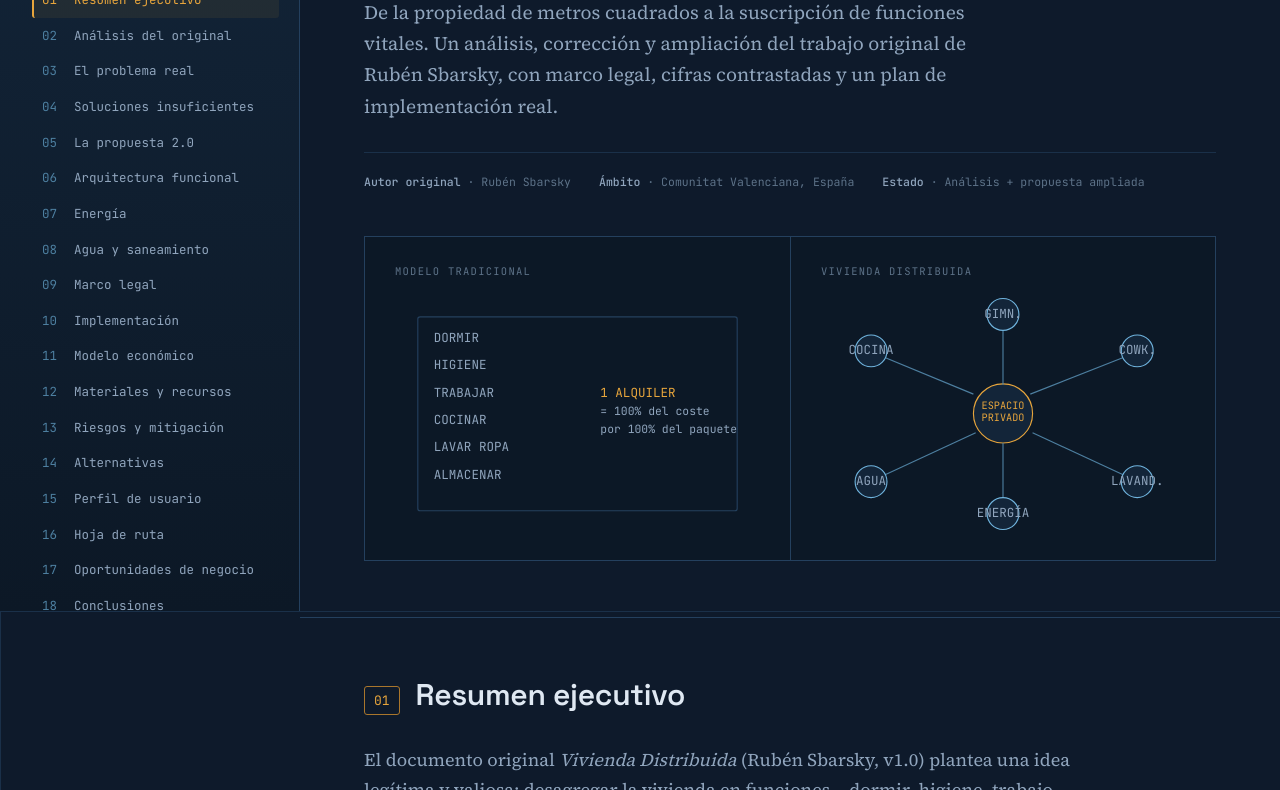
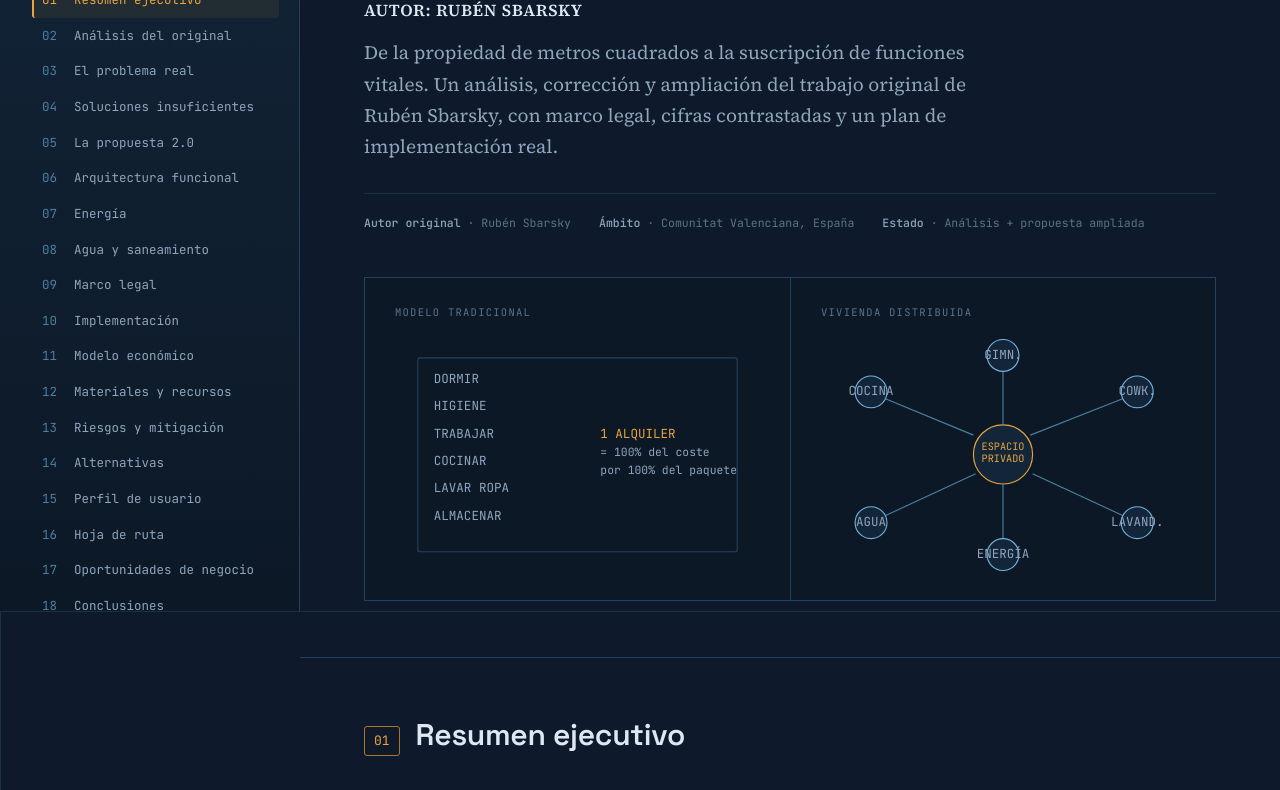
Before and after one commit to rubenurbano/vivienda-distribuida-2, a plain HTML site: page index.html in a window 1280 px wide. Shown: the part 189-979 px from the top of the page. Drawn offline with Linux system fonts and the light colour scheme.

Commit message:
Actualizar credito de autor

```diff
--- a/index.html
+++ b/index.html
@@ -471,6 +471,7 @@
     <header class="hero">
       <div class="hero-eyebrow">White paper · versión 2.0</div>
       <h1 class="hero-title">Vivienda <em>Distribuida</em></h1>
+      <p style="font-weight:800; letter-spacing:0.04em; font-size:1.05rem; margin:0.4rem 0 0.8rem;">AUTOR: RUBÉN SBARSKY</p>
       <p class="hero-desc">De la propiedad de metros cuadrados a la suscripción de funciones vitales. Un análisis, corrección y ampliación del trabajo original de Rubén Sbarsky, con marco legal, cifras contrastadas y un plan de implementación real.</p>
       <div class="hero-meta">
         <span><b>Autor original</b> · Rubén Sbarsky</span>
```
